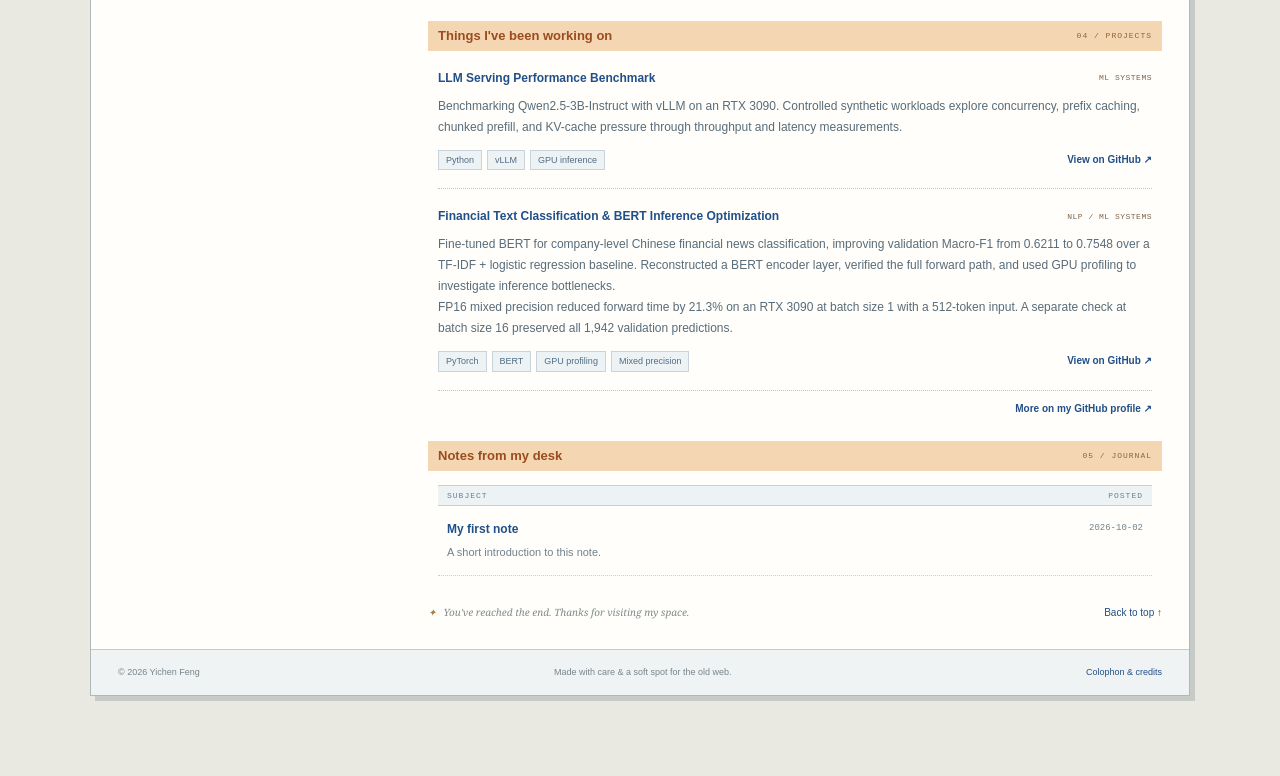
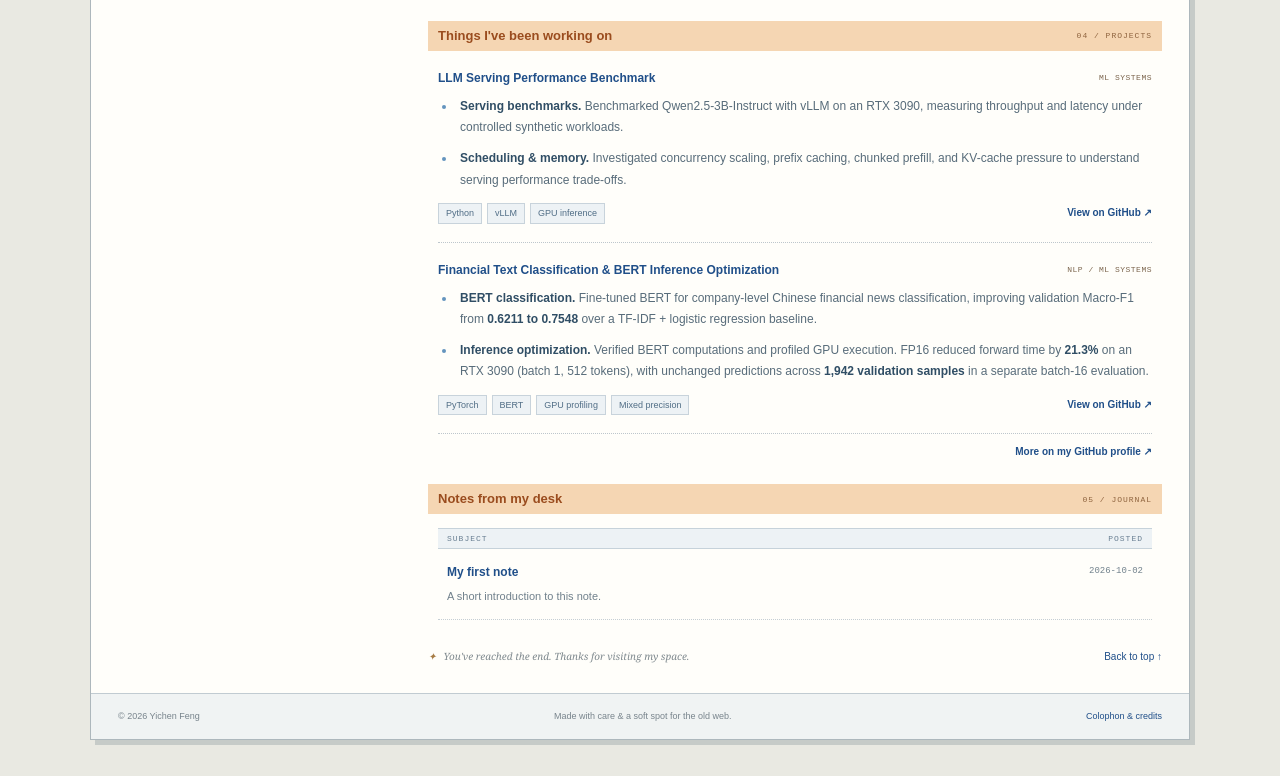
Before and after one commit to YichenCharlie/YichenCharlie.github.io, a plain HTML site: page index.html in a window 1280 px wide. Shown: the part 1397-2173 px from the top of the page. Before the commit the page ends 2129 px from the top, so only its background shows below. Drawn offline with Linux system fonts and the light colour scheme.

Commit message:
Present both projects as concise bullet highlights

```diff
--- a/assets/style.css
+++ b/assets/style.css
@@ -56,6 +56,11 @@ button,a,summary{-webkit-tap-highlight-color:transparent}
 .project-heading h3{font-size:14px;line-height:1.5}
 .project-category{font:8px 'Courier New',monospace;color:#7b644d;white-space:nowrap;letter-spacing:.5px}
 .project-entry>p{font-size:12px;line-height:1.75;color:#586c7a}
+.project-highlights{margin:0;padding-left:18px;font-size:12px;line-height:1.8;color:#586c7a;list-style-type:disc}
+.project-highlights li{padding-left:4px;margin-bottom:9px}
+.project-highlights li:last-child{margin-bottom:0}
+.project-highlights li::marker{color:#6494bd}
+.project-highlights strong{color:#304e65;font-weight:600}
 .project-footer{display:flex;justify-content:space-between;align-items:center;flex-wrap:wrap;gap:10px;margin-top:12px}
 .project-tags{display:flex;flex-wrap:wrap;gap:5px}
 .project-tags span{font-size:9px;padding:2px 7px;background:#edf2f5;border:1px solid #c8d3db;color:#516e86}
--- a/index.html
+++ b/index.html
@@ -38,13 +38,18 @@
   <div class="section-body project-list">
     <article class="project-entry">
       <div class="project-heading"><h3><a href="https://github.com/YichenCharlie/llm-serving-benchmark" target="_blank" rel="noopener noreferrer">LLM Serving Performance Benchmark</a></h3><span class="project-category">ML SYSTEMS</span></div>
-      <p>Benchmarking Qwen2.5-3B-Instruct with vLLM on an RTX 3090. Controlled synthetic workloads explore concurrency, prefix caching, chunked prefill, and KV-cache pressure through throughput and latency measurements.</p>
+      <ul class="project-highlights">
+        <li><strong>Serving benchmarks.</strong> Benchmarked Qwen2.5-3B-Instruct with vLLM on an RTX 3090, measuring throughput and latency under controlled synthetic workloads.</li>
+        <li><strong>Scheduling &amp; memory.</strong> Investigated concurrency scaling, prefix caching, chunked prefill, and KV-cache pressure to understand serving performance trade-offs.</li>
+      </ul>
       <div class="project-footer"><div class="project-tags"><span>Python</span><span>vLLM</span><span>GPU inference</span></div><a href="https://github.com/YichenCharlie/llm-serving-benchmark" target="_blank" rel="noopener noreferrer" aria-label="View LLM Serving Performance Benchmark on GitHub">View on GitHub &#8599;</a></div>
     </article>
     <article class="project-entry">
       <div class="project-heading"><h3><a href="https://github.com/YichenCharlie/financial-text-inference" target="_blank" rel="noopener noreferrer">Financial Text Classification &amp; BERT Inference Optimization</a></h3><span class="project-category">NLP / ML SYSTEMS</span></div>
-      <p>Fine-tuned BERT for company-level Chinese financial news classification, improving validation Macro-F1 from 0.6211 to 0.7548 over a TF-IDF + logistic regression baseline. Reconstructed a BERT encoder layer, verified the full forward path, and used GPU profiling to investigate inference bottlenecks.</p>
-      <p>FP16 mixed precision reduced forward time by 21.3% on an RTX 3090 at batch size 1 with a 512-token input. A separate check at batch size 16 preserved all 1,942 validation predictions.</p>
+      <ul class="project-highlights">
+        <li><strong>BERT classification.</strong> Fine-tuned BERT for company-level Chinese financial news classification, improving validation Macro-F1 from <strong>0.6211 to 0.7548</strong> over a TF-IDF + logistic regression baseline.</li>
+        <li><strong>Inference optimization.</strong> Verified BERT computations and profiled GPU execution. FP16 reduced forward time by <strong>21.3%</strong> on an RTX 3090 (batch 1, 512 tokens), with unchanged predictions across <strong>1,942 validation samples</strong> in a separate batch-16 evaluation.</li>
+      </ul>
       <div class="project-footer"><div class="project-tags"><span>PyTorch</span><span>BERT</span><span>GPU profiling</span><span>Mixed precision</span></div><a href="https://github.com/YichenCharlie/financial-text-inference" target="_blank" rel="noopener noreferrer" aria-label="View Financial Text Classification and BERT Inference Optimization on GitHub">View on GitHub &#8599;</a></div>
     </article>
     <a class="all-projects" href="https://github.com/YichenCharlie/" target="_blank" rel="noopener noreferrer">More on my GitHub profile &#8599;</a>
```
